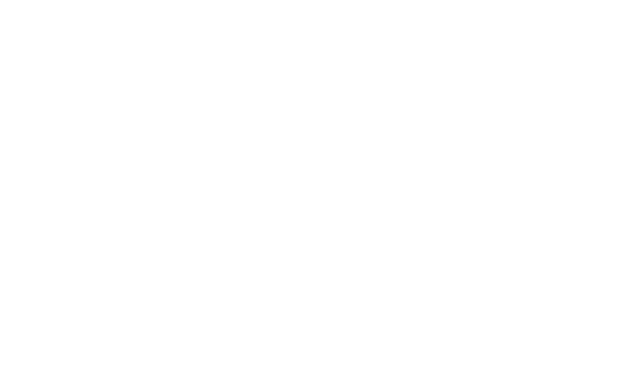
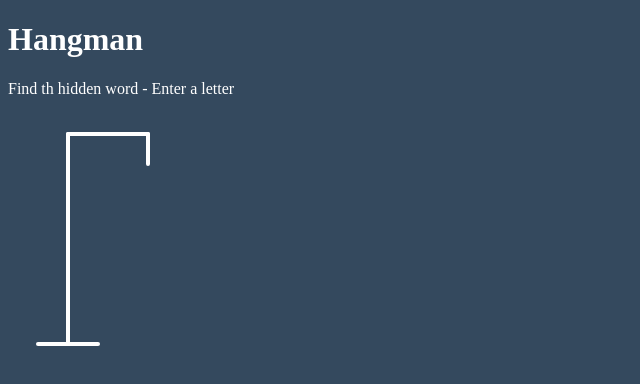
Before and after one commit to skupson/hangman_dom, a plain HTML site: page index.html in a window 1280 px wide. Shown: the whole page, without its empty margins (0-640 px from the left). Drawn offline with Linux system fonts and the light colour scheme.

Commit message:
Create teh hangman with SVG

```diff
--- a/index.html
+++ b/index.html
@@ -6,5 +6,29 @@
     <title>Hangman DOM Game</title>
     <link rel="stylesheet" type="text/css" href="style.css" />
   </head>
-  <body></body>
+  <body>
+    <h1>Hangman</h1>
+    <p>Find th hidden word - Enter a letter</p>
+    <div class="game-container">
+      <!-- Rod -->
+      <svg class="figure-container" height="250" width="200">
+        <line x1="60" y1="20" x2="60" y2="230" />
+        <line x1="60" y1="20" x2="140" y2="20" />
+        <line x1="140" y1="20" x2="140" y2="50" />
+        <line x1="30" y1="230" x2="90" y2="230" />
+        <!-- Head -->
+        <circle class="figure-part" cx="140" cy="70" r="20" />
+        <!-- Body -->
+        <line class="figure-part" s x1="140" y1="90" x2="140" y2="160" />
+        <!-- Left Arm -->
+        <line class="figure-part" x1="140" y1="90" x2="170" y2="130" />
+        <!-- Right Arm -->
+        <line class="figure-part" x1="140" y1="90" x2="110" y2="130" />
+        <!-- Left Leg -->
+        <line class="figure-part" x1="140" y1="160" x2="160" y2="200" />
+        <!-- Right Leg -->
+        <line class="figure-part" x1="140" y1="160" x2="120" y2="200" />
+      </svg>
+    </div>
+  </body>
 </html>
--- a/style.css
+++ b/style.css
@@ -0,0 +1,15 @@
+body {
+  background-color: #34495e;
+  color: #ffffff;
+}
+
+.figure-container {
+  fill: transparent;
+  stroke: #ffffff;
+  stroke-width: 4px;
+  stroke-linecap: round;
+}
+
+.figure-part {
+  display: none;
+}
```
